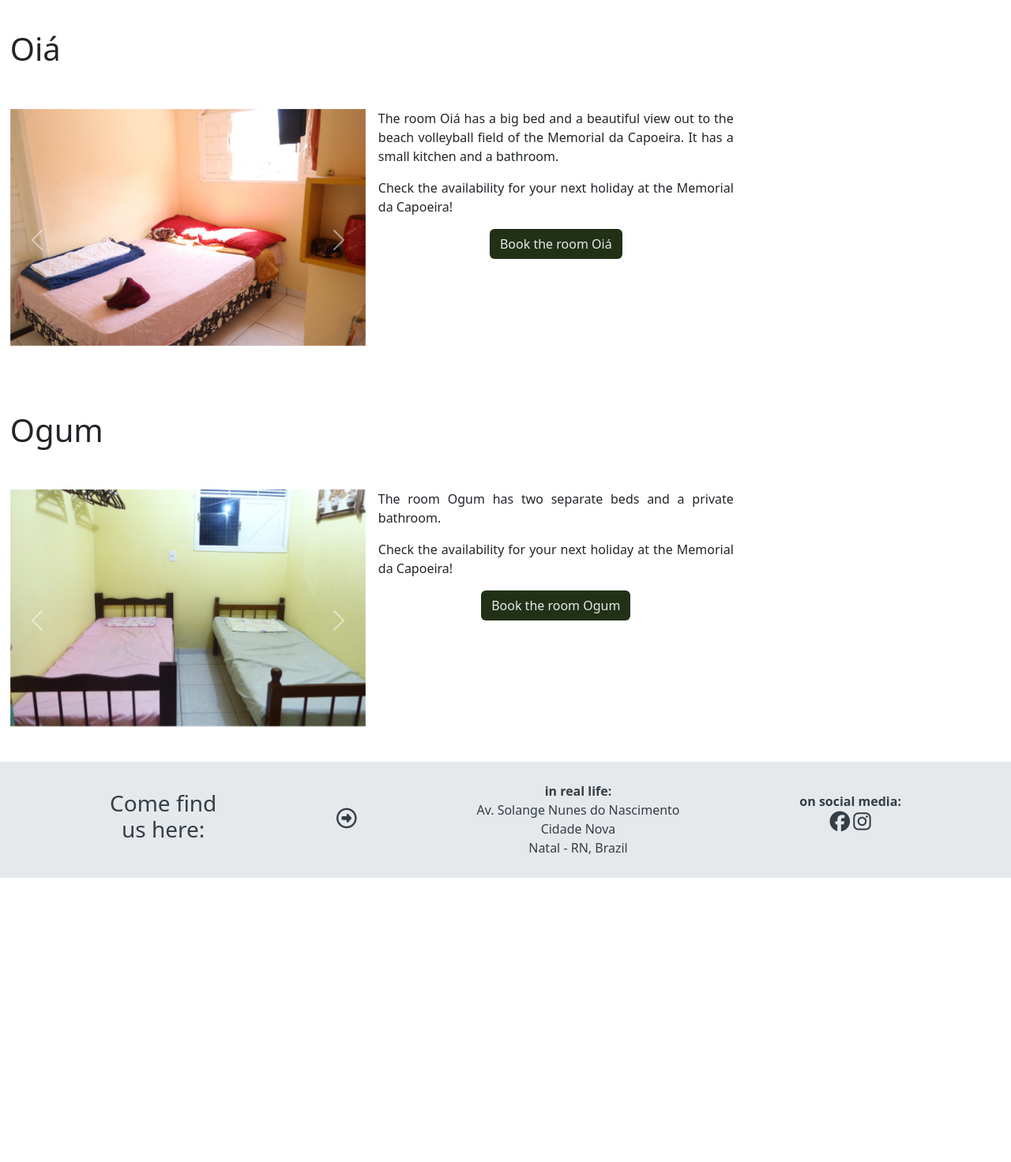
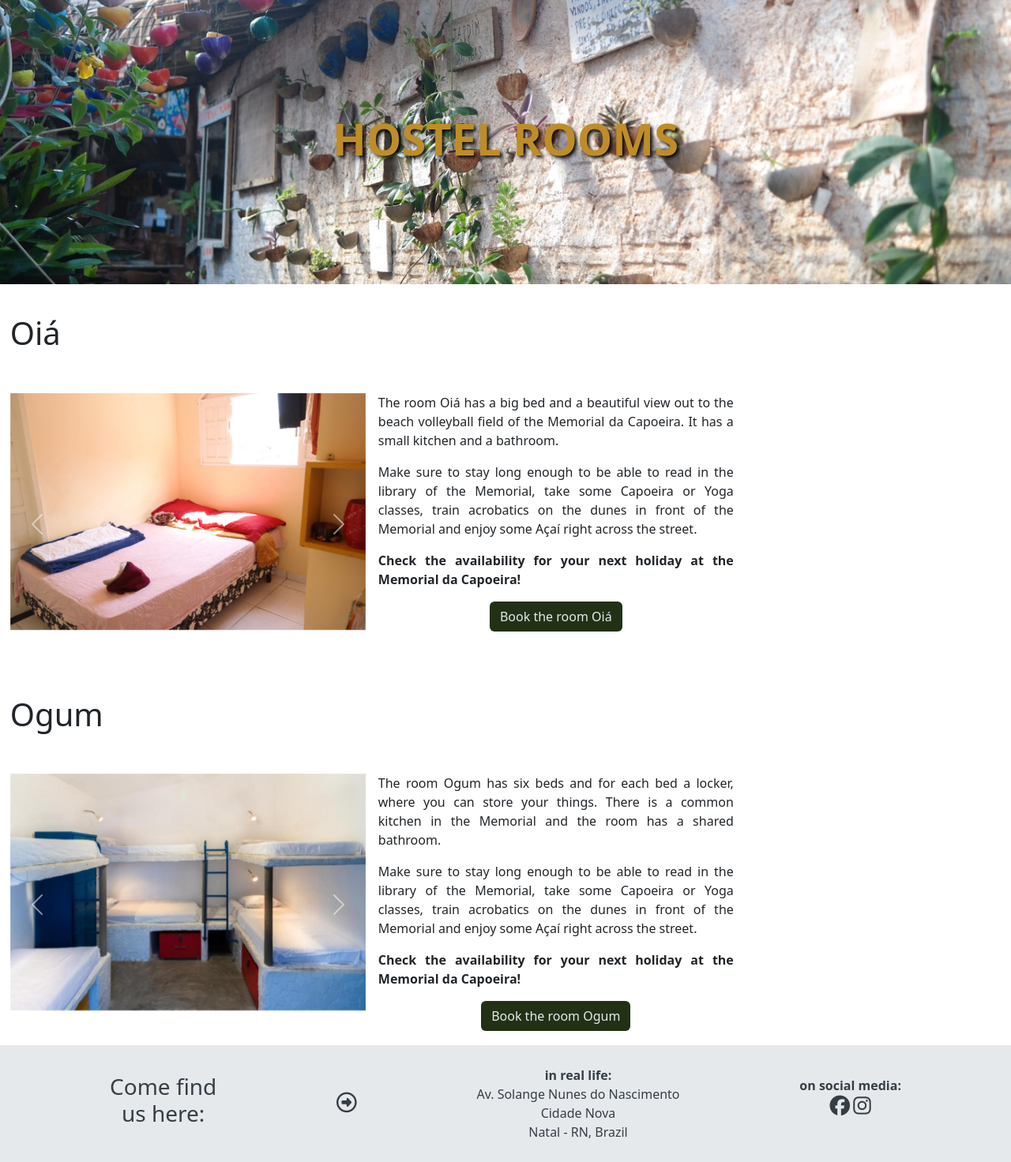
Before and after one commit to ellikarg/firsteverfullstack, a Django app: page /room_list/ in a window 1280 px wide. Shown: the part 117-1589 px from the top of the page at 79% size. Before the commit the page ends 1229 px from the top, so only its background shows below. Run offline with Django 3.2, Linux system fonts and the light colour scheme; some libraries are stand-ins or nearby versions.

Commit message:
style: enhance styling of templates

```diff
--- a/templates/hostel/room_list.html
+++ b/templates/hostel/room_list.html
@@ -3,6 +3,10 @@
 {% load static %}
 
 {% block content %}
+
+<div class="banner hostel-banner">
+    <h1>Hostel Rooms</h1>
+</div>
 
 {% if messages %}
 {% for message in messages %}
@@ -52,7 +56,10 @@
         <div class="room-description">
             <p>The room Oiá has a big bed and a beautiful view out to the beach volleyball field of the Memorial da
                 Capoeira. It has a small kitchen and a bathroom.</p>
-            <p>Check the availability for your next holiday at the Memorial da Capoeira!</p>
+            <p>Make sure to stay long enough to be able to read in the
+                library of the Memorial, take some Capoeira or Yoga classes, train acrobatics on the dunes in front of
+                the Memorial and enjoy some Açaí right across the street.</p>
+            <p><strong>Check the availability for your next holiday at the Memorial da Capoeira!</strong></p>
             {% if user.is_authenticated %}
             <a href="{% url 'hostel:room_detail_view' name='Oiá' %}" class="btn btn-custom">Book the room Oiá</a>
             {% else %}
@@ -78,10 +85,10 @@
                 <img src="{% static 'images/ogum_1.jpg' %}" class="d-block w-100" alt="Image of Room Ogum">
             </div>
             <div class="carousel-item">
-                <img src="{% static 'images/ogum_2.jpg' %}" class="d-block w-100" alt="Image of a breakfast">
+                <img src="{% static 'images/ogum_2.JPG' %}" class="d-block w-100" alt="Image of a breakfast">
             </div>
             <div class="carousel-item">
-                <img src="{% static 'images/ogum_3.jpg' %}" class="d-block w-100" alt="Image of a beach close by">
+                <img src="{% static 'images/ogum_3.JPG' %}" class="d-block w-100" alt="Image of a beach close by">
             </div>
         </div>
         <button class="carousel-control-prev" type="button" data-bs-target="#carouselExampleIndicators2"
@@ -97,8 +104,12 @@
     </div>
     <div class="ms-3 room-detail-text">
         <div class="room-description">
-            <p>The room Ogum has two separate beds and a private bathroom.</p>
-            <p>Check the availability for your next holiday at the Memorial da Capoeira!</p>
+            <p>The room Ogum has six beds and for each bed a locker, where you can store your things. There is a common
+                kitchen in the Memorial and the room has a shared bathroom.</p>
+            <p>Make sure to stay long enough to be able to read in the
+                library of the Memorial, take some Capoeira or Yoga classes, train acrobatics on the dunes in front of
+                the Memorial and enjoy some Açaí right across the street.</p>
+            <p><strong>Check the availability for your next holiday at the Memorial da Capoeira!</strong></p>
             {% if user.is_authenticated %}
             <a href="{% url 'hostel:room_detail_view' name='Ogum' %}" class="btn btn-custom">Book the room Ogum</a>
             {% else %}
```
Also changed, not shown: templates/hostel/home.html (+4 -3 lines), hostel/static/images/ogum_1.jpg, hostel/static/images/ogum_2.JPG (added), hostel/static/images/ogum_2.jpg (deleted), hostel/static/images/ogum_3.JPG (added), hostel/static/images/ogum_3.jpg (deleted), hostel/static/images/rooms_banner.jpg (added).
